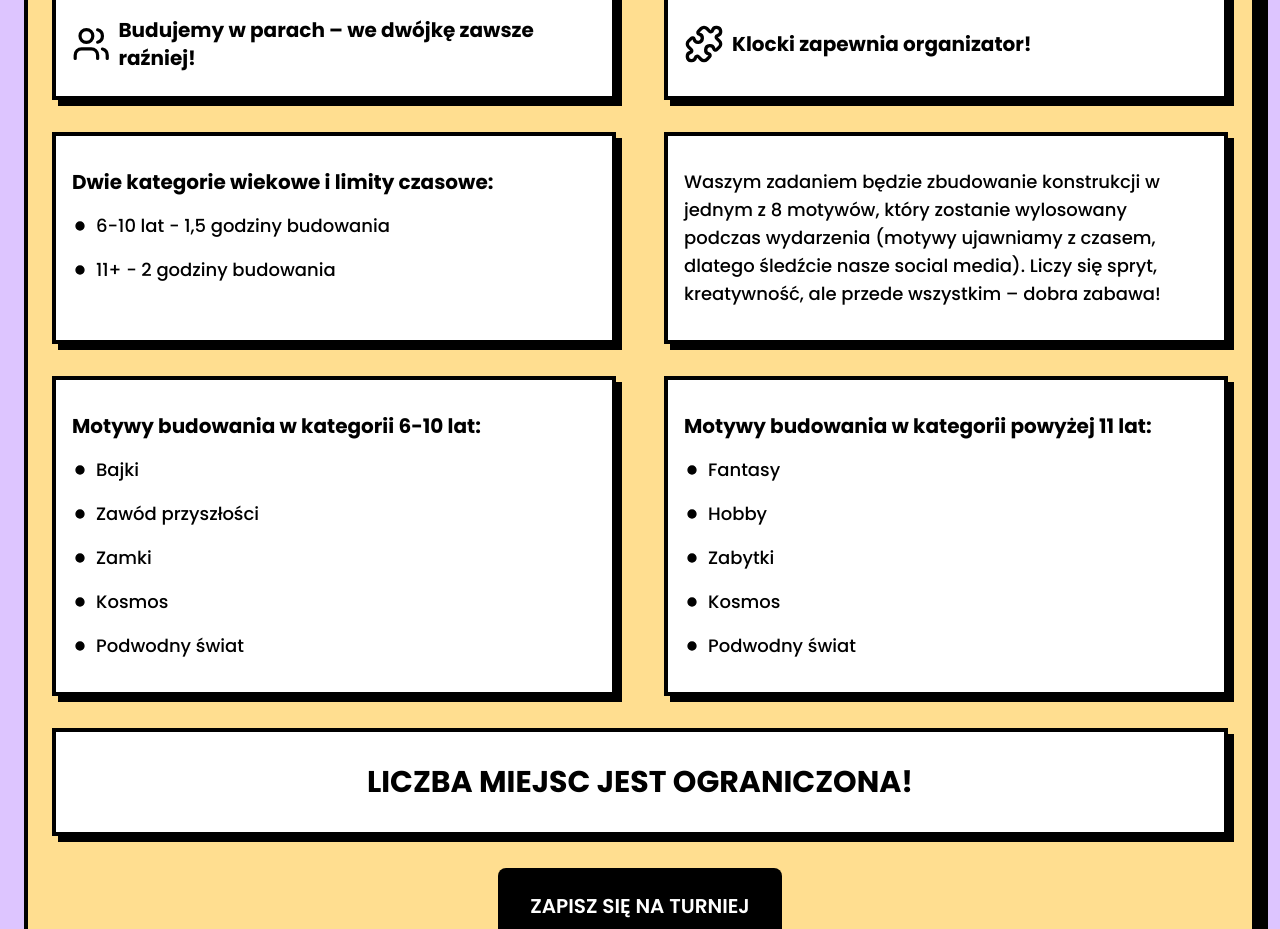
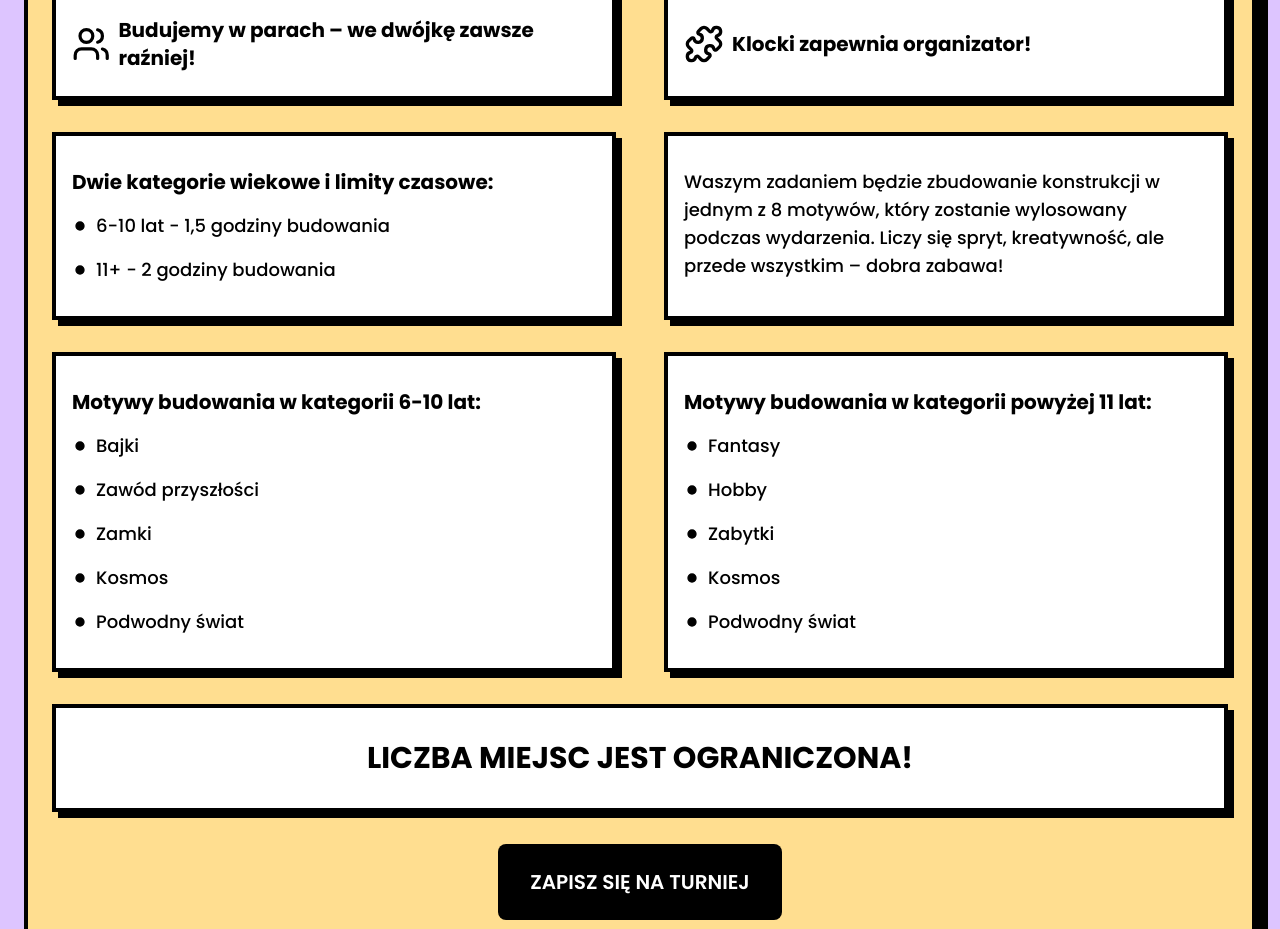
Before and after one commit to bartekmazik/letsbrickitdown, a Next.js app: page /informacje in a window 1280 px wide. Shown: the part 1660-2589 px from the top of the page. Built offline with nearby package versions, Linux system fonts and the light colour scheme.

Commit message:
content change 2

```diff
--- a/app/informacje/competition.tsx
+++ b/app/informacje/competition.tsx
@@ -72,8 +72,7 @@ const Competition = () => {
           {/* Tasks info */}
           <div className="drop-shadow-small w-full bg-white border-4 flex flex-col px-4 py-6 sm:py-8 text-sm sm:text-lg gap-4 font-thin">
             Waszym zadaniem będzie zbudowanie konstrukcji w jednym z 8 motywów,
-            który zostanie wylosowany podczas wydarzenia (motywy ujawniamy z
-            czasem, dlatego śledźcie nasze social media). Liczy się spryt,
+            który zostanie wylosowany podczas wydarzenia. Liczy się spryt,
             kreatywność, ale przede wszystkim – dobra zabawa!
           </div>
         </div>
```
